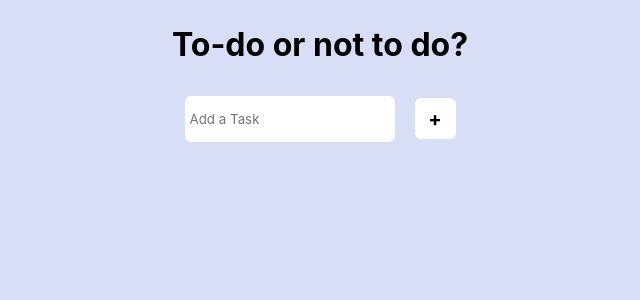
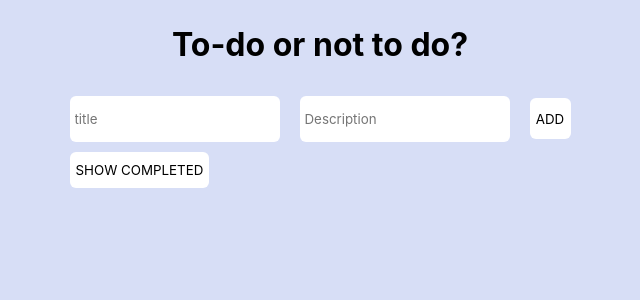
Before and after one commit to paarugsethi/React2, a React (Create React App) app: page / in a window 1280 px wide. Shown: the top 300 px of the page, without its empty margins (320-960 px from the left). Built offline with nearby package versions, Linux system fonts and the light colour scheme.

Commit message:
Todo List Commit

```diff
--- a/src/App.js
+++ b/src/App.js
@@ -1,6 +1,7 @@
 import React from 'react';
-import styles from './App.module.css';
-import Todo from './Components/TODO/Todo';
+import styles from "./App.module.css"
+import Todo from './Components/ListTodo/Todo';
+
 
 function App() {
   document.body.style = 'background: #D7DEF6;';
--- /dev/null
+++ b/src/Components/ListTodo/Pagination.jsx
@@ -0,0 +1,18 @@
+function Pagination({
+    total,
+    currentPage,
+    perPage,
+    onClickCallback
+}) {
+
+    const pages = new Array(total).fill(0).map((value, index) => currentPage === index + 1 ? (
+        <button disabled key={index}>{" "}{index + 1}</button>
+    ) : (
+        <button key={index} onClick={() => onClickCallback(index + 1)}>{index + 1}</button>
+    )
+    );
+    return <div>{pages}</div>
+
+}
+
+export default Pagination
--- /dev/null
+++ b/src/Components/ListTodo/Todo.jsx
@@ -0,0 +1,54 @@
+import { useState } from "react";
+import Pagination from "./Pagination";
+import ListTodoInput from "./TodoInput";
+import TodoList from "./TodoList";
+import styles from "./TodoItem.module.css";
+
+function Todo() {
+    const [list, setList] = useState([]);
+    const [showCompleted, setShowCompleted] = useState(false);
+    const [page, setPage] = useState(1);
+
+    const handleSubmit = ({title, description}) => {
+        const payload = {
+            id: list.length - 1,
+            title,
+            description,
+            status: list.length % 2 === 0 ? true : false
+        };
+        setList([...list, payload]);
+    }
+
+    const changePageTo = (num) => {
+        if (num <= 1){
+            setPage(1);
+            return;
+        }
+        setPage(num);
+    }
+
+    console.log(list)
+
+    const perPage = 2;
+    const filteredResults = list.filter((_,i) => i >= page - 1 * perPage  && i < page * perPage )
+
+    return (
+        <div className={styles.taskDiv}>
+            <ListTodoInput onSubmit={handleSubmit}/>
+
+            <TodoList data={list.filter((item) => !item.status)}/>
+            {/* <TodoList data={filteredResults}/> */}
+            <div>
+                <button className={styles.button} onClick={() => setShowCompleted(!showCompleted)}>SHOW COMPLETED</button>
+            </div>
+            {showCompleted && <TodoList data={list.filter((item) => item.status)}/>}
+
+            {/* <div>
+                <Pagination currentPage={page} onClickCallback={(page) => setPage(page)} total={5}/>
+            </div> */}
+        </div>
+    )
+
+}
+
+export default Todo
--- /dev/null
+++ b/src/Components/ListTodo/TodoInput.jsx
@@ -0,0 +1,47 @@
+import React, { useState } from "react";
+// import styles from "./TodoItem.module.css";
+import styles from "./TodoInput.module.css";
+
+export default function ListTodoInput({ onSubmit }) {
+    const [state, setState] = useState({
+        title: "",
+        description: ""
+    });
+
+    const handleInputChange = (e) => {
+        setState({
+            ...state,
+            [e.target.name]: e.target.value
+        })
+    }
+
+    const onFormSubmit = (e) => {
+        e.preventDefault()
+        onSubmit(state);
+    };
+
+    return (
+        <form className={styles.inputdiv} onSubmit={onFormSubmit}>
+            <div>
+                <input
+                    className = {styles.input}
+                    placeholder="title"
+                    name="title"
+                    value={state.title}
+                    onChange={handleInputChange}
+                />
+            </div>
+            <div>
+                <input
+                    className = {styles.input}
+                    placeholder="Description"
+                    name="description"
+                    value={state.description}
+                    onChange={handleInputChange}
+                />
+            </div>
+            <input className={styles.button} type="submit" value="ADD"/>
+        </form>
+    )
+
+}
--- a/src/Components/TODO/TodoItem.module.css
+++ b/src/Components/ListTodo/TodoItem.module.css
@@ -5,10 +5,10 @@
     border: none;
     border-radius: 6px;
     min-width: 380px;
-    height: 40px;
+    min-height: 40px;
     font-family: 'Inter', sans-serif;
     display: flex;
-    flex-direction: row;
+    flex-direction: column;
     justify-content: center;
     align-content: center;
 }
@@ -32,10 +32,10 @@
 }
 
 .button{
-    background-color: #D7DEF6;
+    background-color: white;
     border: none;
     border-radius: 6px;
-    width: 70px;
+    min-width: 70px;
     height: 36px;
     margin: auto 10px auto 10px;
     font-family: 'Inter', sans-serif;
--- /dev/null
+++ b/src/Components/ListTodo/TodoList.jsx
@@ -0,0 +1,22 @@
+import styles from "./TodoItem.module.css";
+
+function TodoList({ data }) {
+
+    return (
+        <div>
+            {
+                data.map(item =>
+                    <div className={styles.taskdiv} key={item.id}>
+                        <h2 style={{margin:0}}>{item.title}</h2>
+                        <p>{item.description}</p>
+                        {item.status ? <p style={{color:"green"}}>DONE</p> : <p style={{color:"red"}}>PENDING</p>}
+                    </div>
+                )
+            }
+
+        </div>
+    )
+
+}
+
+export default TodoList
--- a/src/Components/TODO/Todo.jsx
+++ b/src/Components/TODO/Todo.jsx
@@ -3,13 +3,8 @@ import TodoInput from "./Todoinput";
 import TodoItem from "./TodoItem";
 
 const Todo = () => {
-    const [todos, setTodos] = useState([
-        // {
-        //     id: 1,
-        //     title: "DEFAULT",
-        //     status: false
-        // }
-    ]);
+    const [todos, setTodos] = useState([]);
+
     const handleTaskCreate = (title) => {
         const payload = {
             title: title,
```
Also changed, not shown: src/Components/ListTodo/TodoInput.module.css (renamed from src/Components/TODO/TodoInput.module.css).
